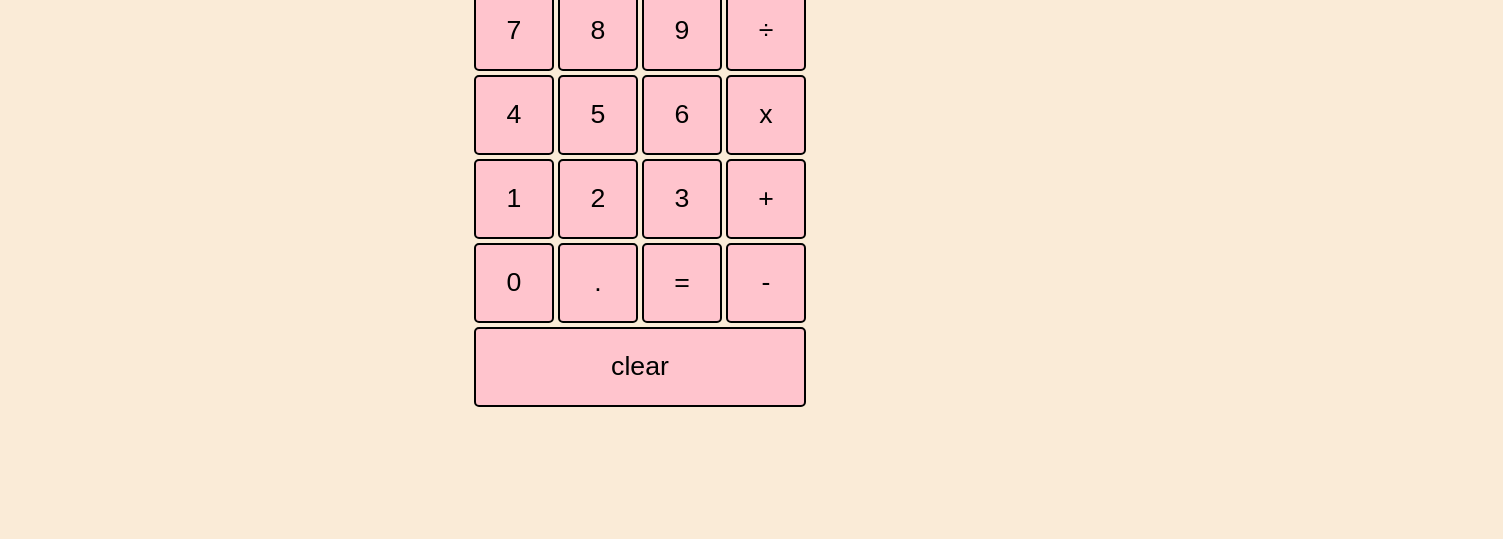
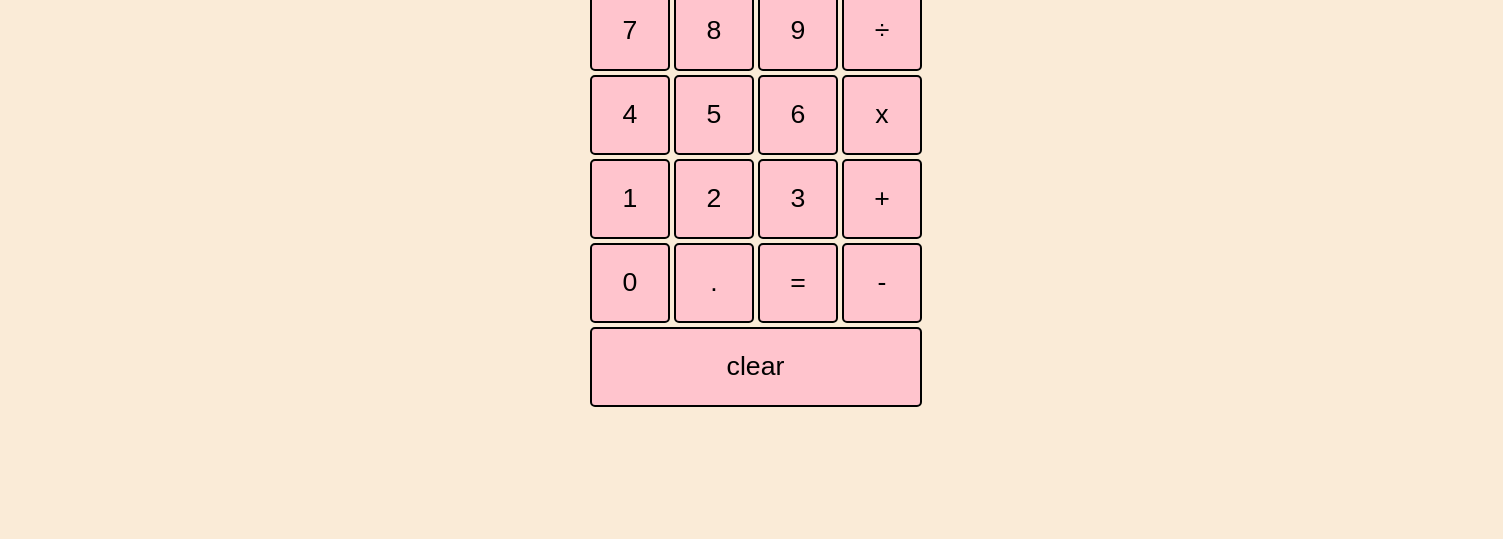
Before and after one commit to harrysokool/JS_calculator, a plain HTML site: page index.html in a window 1280 px wide. Shown: the part 261-800 px from the top of the page, 1503 px wide, since content can reach past the window. Drawn offline with Linux system fonts and the light colour scheme.

Commit message:
update button section in html

```diff
--- a/behavior.js
+++ b/behavior.js
@@ -13,6 +13,7 @@ class Calculator {
 
 // clear everything in the output box
 function clear() {
+
 };
 
 // add input
--- a/index.html
+++ b/index.html
@@ -22,26 +22,19 @@
             <div class="curr-operand">456</div>
           </div>
 
-          <div>
-            <div class="row">
+          <div class="buttons">
               <button data-number class="calc_button" onclick="updateInput()">7</button>
               <button data-number class="calc_button">8</button>
               <button data-number class="calc_button">9</button>
               <button data-op class="calc_button">÷</button>
-            </div>
-            <div class="row">
               <button data-number class="calc_button">4</button>
               <button data-number class="calc_button">5</button>
               <button data-number class="calc_button">6</button>
               <button data-op class="calc_button">x</button>
-            </div>
-            <div class="row">
               <button data-number class="calc_button">1</button>
               <button data-number class="calc_button">2</button>
               <button data-number class="calc_button">3</button>
               <button data-op class="calc_button">+</button>
-            </div>
-            <div class="row">
               <button data-number class="calc_button">0</button>
               <button data-number class="calc_button">.</button>
               <button data-eq class="calc_button">=</button>
--- a/styles.css
+++ b/styles.css
@@ -1,5 +1,6 @@
 body {
   background-color: antiquewhite;
+  width: 1495px;
 }
 
 .h1_header {
@@ -11,6 +12,11 @@ body {
 
 .section_calc {
   text-align: center;
+}
+
+.buttons {
+  width:340px;
+  margin-left: 578px;
 }
 
 .div_input {
```
